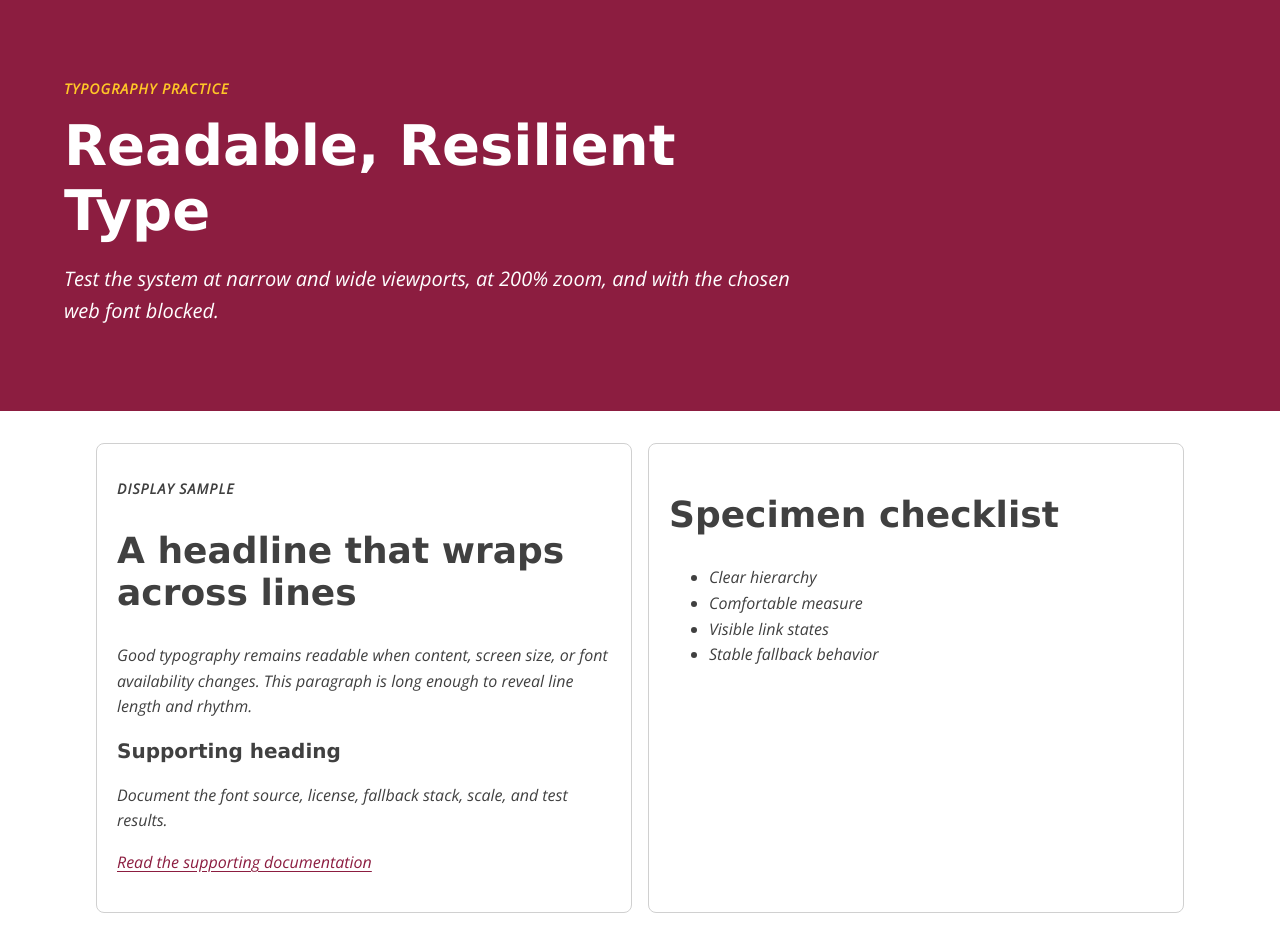
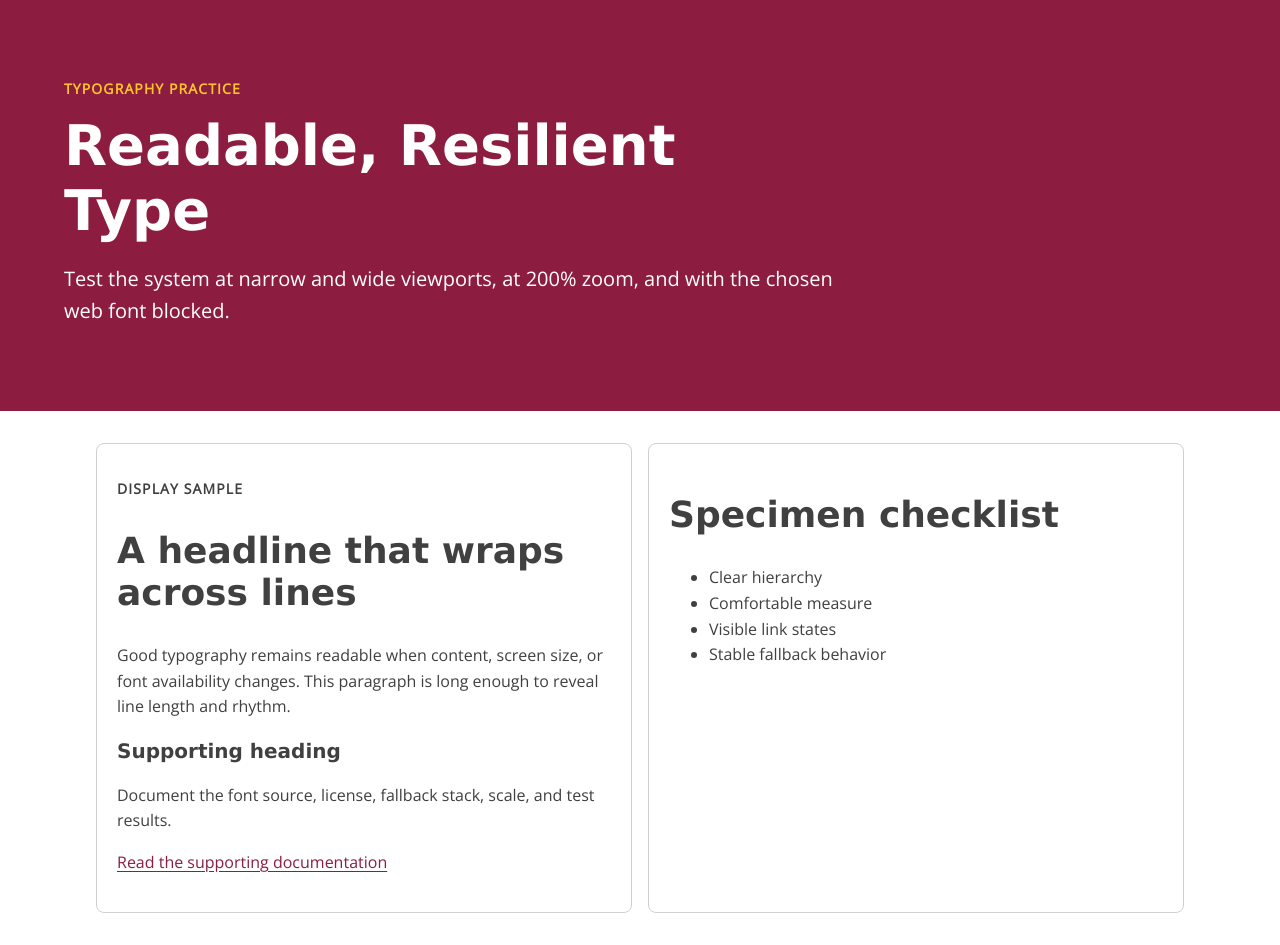
Before and after one commit to enappen/PRACTICE_Font-Loading-Fallbacks, a plain HTML site: page PRACTICE-Font-Loading-Fallbacks-Starter/index.html in a window 1280 px wide. Drawn offline with Linux system fonts and the light colour scheme.

Commit message:
Custom font updated
Font was outputting in italic because the italic file was included after the regular one and unnecessary. Information updated to create desired result.

```diff
--- a/PRACTICE-Font-Loading-Fallbacks-Starter/styles.css
+++ b/PRACTICE-Font-Loading-Fallbacks-Starter/styles.css
@@ -3,9 +3,8 @@
 @font-face {
   font-family: "Open Sans";
   src: url(WOFF2-Font-Files/OpenSans-Regular.woff2) format(woff2);
-  src: url(WOFF2-Font-Files/OpenSans-Italic.woff2) format(woff2);
-  font-weight: regular;
-  font-style: none;
+  font-weight: 400;
+  font-style: normal;
   font-display: swap;
 }
 
```
